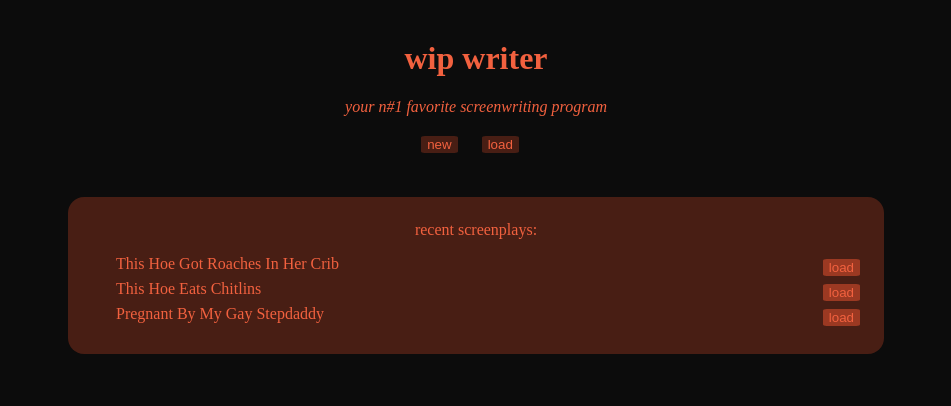
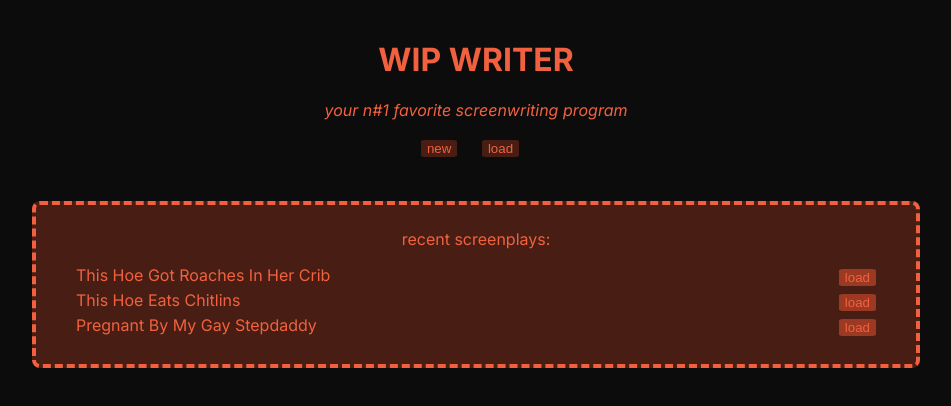
Before and after one commit to fennanet/wip, a SvelteKit app: page / in a window 1280 px wide. Shown: the top 406 px of the page, without its empty margins (164-1115 px from the left). Built offline with nearby package versions, Linux system fonts and the light colour scheme.

Commit message:
dotted lines and overall ui improvements

```diff
--- a/src/app.html
+++ b/src/app.html
@@ -6,6 +6,10 @@
         <meta name="viewport" content="width=device-width, initial-scale=1" />
         <title>crusty</title>
         %sveltekit.head%
+
+        <link rel="preconnect" href="https://fonts.googleapis.com">
+        <link rel="preconnect" href="https://fonts.gstatic.com" crossorigin>
+        <link href="https://fonts.googleapis.com/css2?family=Inter:ital,opsz,wght@0,14..32,100..900;1,14..32,100..900&display=swap" rel="stylesheet">
     </head>
     <body data-sveltekit-preload-data="hover">
         <div style="display: contents">%sveltekit.body%</div>
--- a/src/routes/+page.svelte
+++ b/src/routes/+page.svelte
@@ -12,7 +12,7 @@
 </script>
 
 <main class="container">
-    <h1>wip writer</h1>
+    <h1>WIP WRITER</h1>
     <p><i>your n#1 favorite screenwriting program</i></p>
     <div class="new_load">
         <button>new</button>
@@ -48,6 +48,7 @@
         text-align: center;
         background-color: var(--bg-color);
         color: var(--text-color);
+        font-family: Inter;
     }
 
     button {
@@ -63,6 +64,10 @@
         background-color: var(--accent-color-light);
     }
 
+    .recents {
+        padding: 0;
+    }
+
     .recents li {
         display: flex;
         justify-content: space-between;
@@ -74,15 +79,19 @@
 
     .recent {
         background-color: var(--accent-color-dark);
-        border-radius: 2vb;
+        border-radius: 1vb;
         width: 100vb;
         margin: auto;
-        padding: 1vb;
+        padding-block: 1vb;
+        padding-inline: 5vb;
         margin-top: 5vh;
+        border-style: dashed;
+        border-width: 0.5vb;
     }
 
     .recent button {
         background-color: var(--accent-color-light);
+        margin-right: 0;
     }
 
     .recent button:hover {
```
